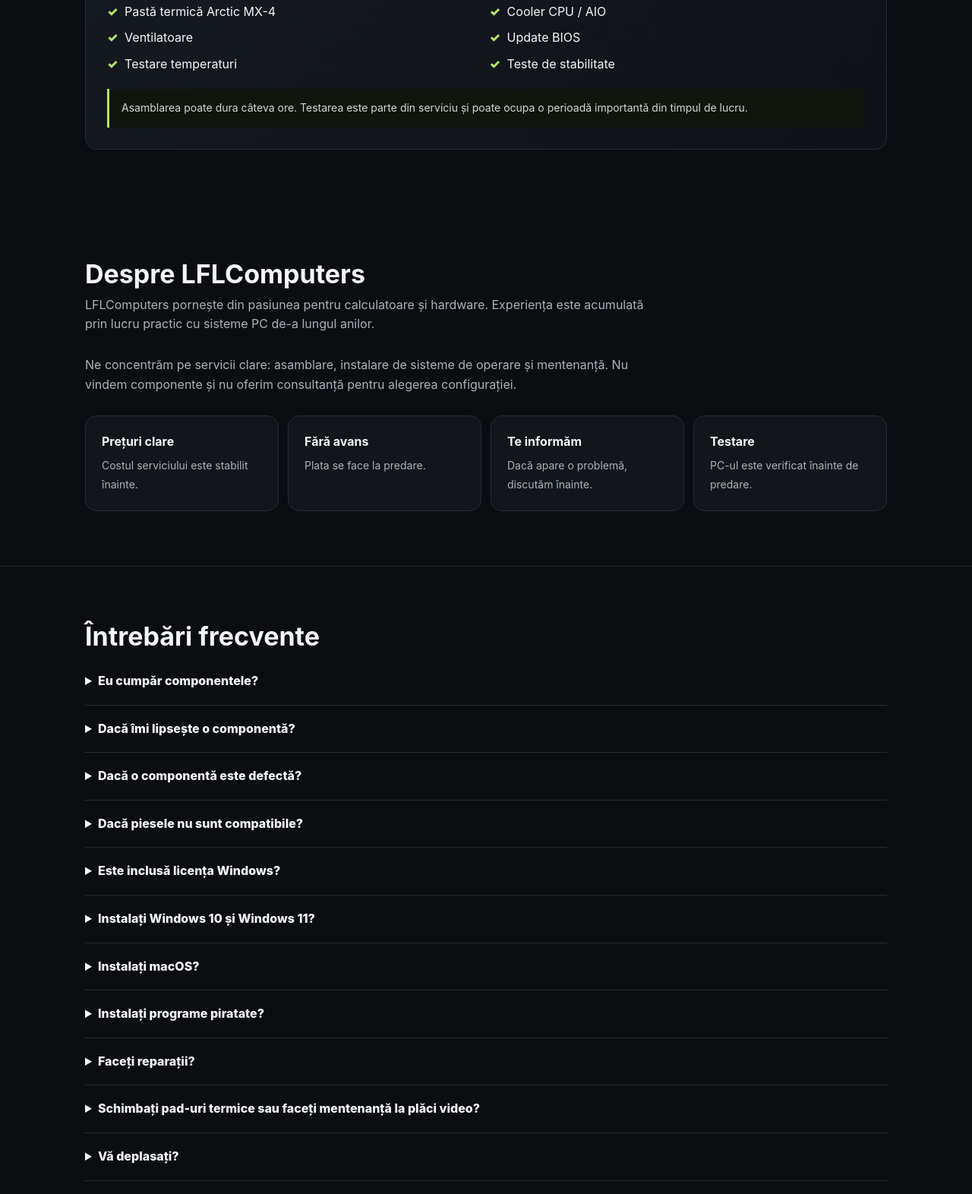
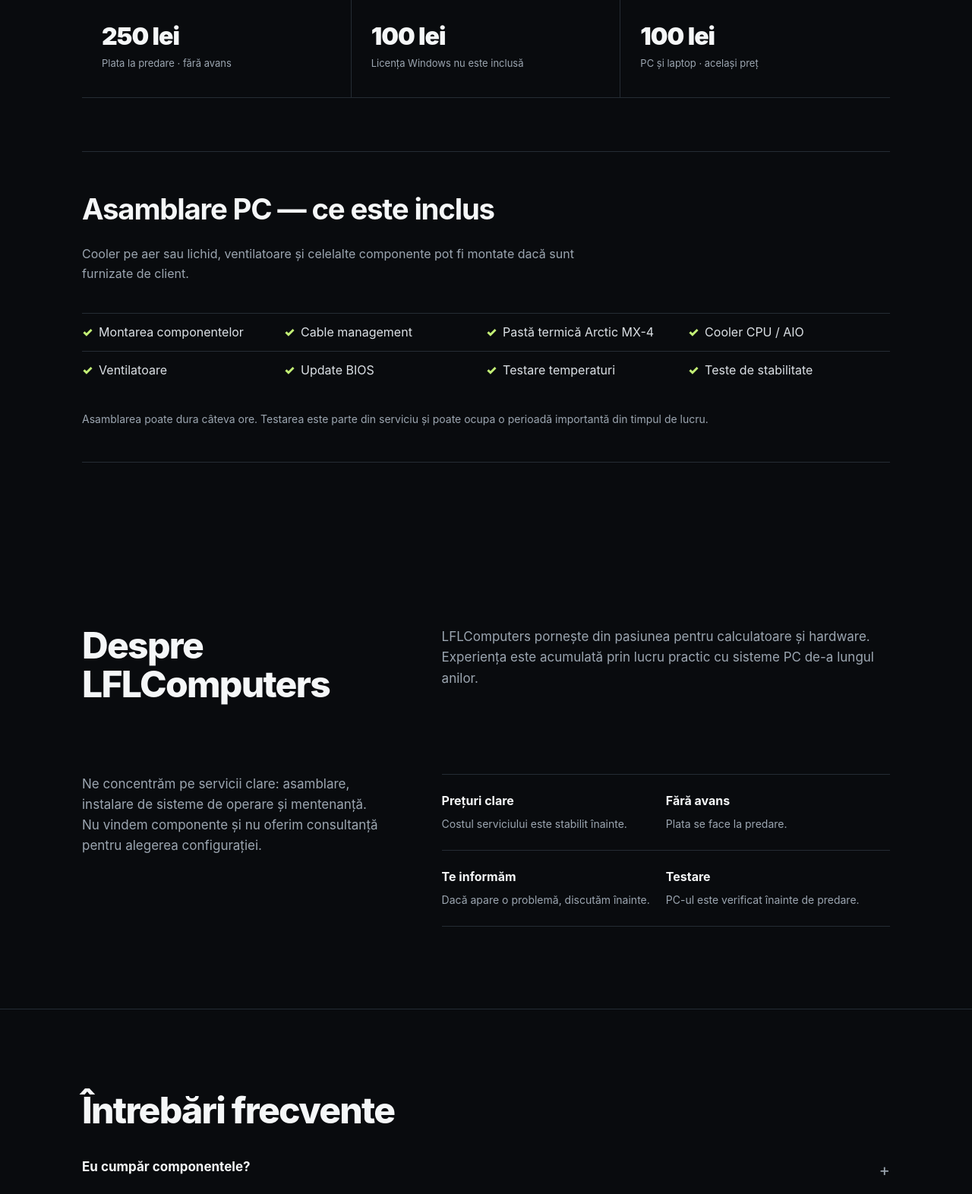
Before and after one commit to LFLComputers/LFLComputers, a plain HTML site: page index.html in a window 1280 px wide. Shown: the part 1228-2800 px from the top of the page at 76% size. Drawn offline with Linux system fonts and the light colour scheme.

Commit message:
Lflcomputers 2

```diff
--- a/index.html
+++ b/index.html
@@ -6,16 +6,18 @@
 <meta name="description" content="LFLComputers — asamblare PC, instalare Windows și mentenanță PC și laptop în Râmnicu Vâlcea și județul Vâlcea.">
 <title>LFLComputers — PC, Windows și mentenanță în Vâlcea</title>
 <style>
-:root{--bg:#0b0d10;--card:#12161b;--text:#f4f6f8;--muted:#aab2bc;--line:#272d35;--accent:#b6e36d;--max:1100px}
-*{box-sizing:border-box}html{scroll-behavior:smooth}body{margin:0;background:var(--bg);color:var(--text);font-family:Inter,system-ui,-apple-system,Segoe UI,Roboto,Arial,sans-serif;line-height:1.6}a{color:inherit;text-decoration:none}.wrap{max-width:var(--max);margin:auto;padding:0 22px}
-header{position:sticky;top:0;z-index:10;background:rgba(11,13,16,.92);backdrop-filter:blur(14px);border-bottom:1px solid var(--line)}.nav{height:70px;display:flex;align-items:center;justify-content:space-between}.brand{display:flex;align-items:center;gap:10px;font-weight:850;font-size:18px}.logo{width:36px;height:36px;border:1px solid #46505b;border-radius:10px;display:grid;place-items:center;color:var(--accent);font-size:13px;letter-spacing:-1px}.brand b{color:var(--accent)}nav{display:flex;gap:25px;color:#cbd1d8;font-size:14px}nav a:hover{color:white}
-.hero{padding:100px 0 78px;border-bottom:1px solid var(--line);background:radial-gradient(circle at 75% 10%,rgba(182,227,109,.09),transparent 32%)}.eyebrow{color:var(--accent);font-size:12px;text-transform:uppercase;letter-spacing:2px;font-weight:800}.hero h1{font-size:clamp(42px,7vw,72px);line-height:1.03;letter-spacing:-2.5px;max-width:820px;margin:18px 0}.hero p{font-size:18px;color:var(--muted);max-width:720px}.actions{display:flex;gap:12px;flex-wrap:wrap;margin-top:28px}.btn{padding:12px 18px;border-radius:10px;border:1px solid var(--line);font-weight:800;display:inline-flex;justify-content:center;align-items:center}.btn.primary{background:var(--accent);color:#0a1006;border-color:var(--accent)}
-section{padding:72px 0}.title{font-size:34px;line-height:1.15;margin:0 0 9px}.intro{color:var(--muted);max-width:760px;margin:0 0 28px}.services{display:grid;grid-template-columns:repeat(3,1fr);gap:16px}.card{background:var(--card);border:1px solid var(--line);border-radius:15px;padding:25px}.card h3{font-size:21px;margin:0 0 8px}.card p{color:var(--muted);margin:0 0 18px}.price{font-size:28px;font-weight:900}.sub{font-size:13px;color:var(--muted)}
-.feature{margin-top:18px;border:1px solid var(--line);border-radius:15px;padding:28px;background:linear-gradient(135deg,#151a20,#0f1318)}.feature h3{margin:0 0 6px;font-size:25px}.feature p{color:var(--muted)}.checks{display:grid;grid-template-columns:repeat(2,1fr);gap:9px;padding:0;list-style:none}.checks li:before{content:"✓";color:var(--accent);font-weight:900;margin-right:9px}.note{margin-top:20px;padding:14px 16px;border-left:3px solid var(--accent);background:#10150e;color:#d1d8cf;font-size:14px}
-.grid4{display:grid;grid-template-columns:repeat(4,1fr);gap:12px}.grid4 .card{padding:21px}.grid4 strong{display:block;margin-bottom:5px}.grid4 span{font-size:14px;color:var(--muted)}
-details{border-bottom:1px solid var(--line);padding:18px 0}summary{cursor:pointer;font-weight:800}details p{color:var(--muted);max-width:850px;margin:11px 0 0}.faq-top{border-top:1px solid var(--line)}
-.contact{display:grid;grid-template-columns:1fr 1fr;gap:16px}footer{border-top:1px solid var(--line);padding:28px 0 42px;color:var(--muted);font-size:13px}.links{display:flex;gap:18px;flex-wrap:wrap;margin-top:9px}.links a{text-decoration:underline;text-underline-offset:3px}.mobile-wa{display:none}
-@media(max-width:850px){nav{display:none}.services,.grid4,.contact{grid-template-columns:1fr}.checks{grid-template-columns:1fr}.hero{padding:72px 0 60px}.hero h1{letter-spacing:-1px}.mobile-wa{display:block;position:fixed;right:16px;bottom:16px;z-index:20;background:var(--accent);color:#081006;padding:13px 17px;border-radius:999px;font-weight:900;box-shadow:0 8px 28px #0008}}
+:root{--bg:#090b0e;--surface:#101419;--surface2:#141920;--text:#f5f7f8;--muted:#9ca6b1;--line:#252c34;--accent:#c3ef76;--max:1120px}
+*{box-sizing:border-box}html{scroll-behavior:smooth}body{margin:0;background:var(--bg);color:var(--text);font-family:Inter,ui-sans-serif,system-ui,-apple-system,BlinkMacSystemFont,"Segoe UI",Roboto,Arial,sans-serif;line-height:1.6;-webkit-font-smoothing:antialiased}a{color:inherit;text-decoration:none}.wrap{max-width:var(--max);margin:auto;padding:0 28px}
+header{position:sticky;top:0;z-index:20;background:rgba(9,11,14,.78);backdrop-filter:blur(18px);border-bottom:1px solid rgba(255,255,255,.07)}.nav{height:68px;display:flex;align-items:center;justify-content:space-between}.brand{display:flex;align-items:center;gap:11px;font-weight:850;font-size:17px;letter-spacing:-.3px}.logo{width:34px;height:34px;border:1px solid #3d4650;border-radius:11px;display:grid;place-items:center;color:var(--accent);font-size:11px;font-weight:900;letter-spacing:-1px}.brand b{color:var(--accent)}nav{display:flex;gap:28px;color:#b8c0c9;font-size:13px}nav a{transition:color .2s}nav a:hover{color:#fff}
+.hero{min-height:calc(100vh - 68px);display:flex;align-items:center;padding:90px 0 100px;border-bottom:1px solid var(--line);background:radial-gradient(ellipse 55% 45% at 78% 18%,rgba(195,239,118,.11),transparent 70%)}.eyebrow{color:var(--accent);font-size:11px;text-transform:uppercase;letter-spacing:2.5px;font-weight:850}.hero h1{font-size:clamp(46px,7.4vw,86px);line-height:.98;letter-spacing:-4px;max-width:920px;margin:20px 0 24px;font-weight:850}.hero p{font-size:19px;color:var(--muted);max-width:670px;margin:0}.actions{display:flex;gap:11px;flex-wrap:wrap;margin-top:31px}.btn{min-height:46px;padding:11px 19px;border-radius:999px;border:1px solid var(--line);font-weight:800;display:inline-flex;justify-content:center;align-items:center;transition:transform .18s,background .18s,border-color .18s}.btn:hover{transform:translateY(-1px);border-color:#4a535d}.btn.primary{background:var(--accent);color:#0a1006;border-color:var(--accent)}.btn.primary:hover{background:#d0f78b}.sub{font-size:13px;color:var(--muted)}
+section{padding:108px 0}.title{font-size:clamp(32px,4vw,48px);line-height:1.05;letter-spacing:-1.7px;margin:0 0 13px;font-weight:850}.intro{color:var(--muted);max-width:720px;margin:0 0 44px;font-size:17px}
+.services{display:grid;grid-template-columns:repeat(3,1fr);border-top:1px solid var(--line);border-bottom:1px solid var(--line)}.card{background:transparent;border:0;border-radius:0;padding:30px 26px 34px;border-right:1px solid var(--line)}.card:last-child{border-right:0}.card h3{font-size:22px;letter-spacing:-.5px;margin:0 0 10px}.card p{color:var(--muted);margin:0 0 25px;min-height:78px}.price{font-size:32px;letter-spacing:-1px;font-weight:900}.feature{margin-top:70px;padding:45px 0;border-top:1px solid var(--line);border-bottom:1px solid var(--line)}.feature h3{margin:0 0 9px;font-size:clamp(27px,3vw,39px);letter-spacing:-1.2px}.feature p{color:var(--muted);max-width:680px}.checks{display:grid;grid-template-columns:repeat(4,1fr);gap:0;padding:22px 0 0;list-style:none;margin:0}.checks li{padding:12px 16px 12px 0;color:#dce1e6;border-top:1px solid var(--line)}.checks li:before{content:"✓";color:var(--accent);font-weight:900;margin-right:8px}.note{margin-top:28px;color:var(--muted);font-size:14px}
+.about{display:grid;grid-template-columns:.8fr 1.2fr;gap:80px;align-items:start}.about .intro{margin:0}.grid4{display:grid;grid-template-columns:repeat(2,1fr);border-top:1px solid var(--line)}.grid4 .card{padding:22px 0;border-bottom:1px solid var(--line);border-right:0}.grid4 strong{display:block;margin-bottom:4px}.grid4 span{font-size:14px;color:var(--muted)}
+.faq-top{border-top:1px solid var(--line)}details{border-bottom:1px solid var(--line);padding:22px 0}summary{cursor:pointer;font-weight:750;font-size:17px;list-style:none;display:flex;justify-content:space-between;gap:20px}summary::-webkit-details-marker{display:none}summary:after{content:"+";color:var(--muted);font-size:22px;font-weight:400}details[open] summary:after{content:"−"}details p{color:var(--muted);max-width:820px;margin:13px 0 0}
+.contact{display:grid;grid-template-columns:1fr 1fr;gap:1px;background:var(--line);border:1px solid var(--line)}.contact .card{background:var(--surface);padding:36px}.contact .card:last-child{background:var(--surface2)}.contact p{color:var(--muted)}footer{border-top:1px solid var(--line);padding:31px 0 46px;color:var(--muted);font-size:13px}.links{display:flex;gap:18px;flex-wrap:wrap;margin-top:10px}.links a{text-decoration:underline;text-underline-offset:3px}.mobile-wa{display:none}
+.reveal{opacity:0;transform:translateY(18px);transition:opacity .7s ease,transform .7s ease}.reveal.show{opacity:1;transform:none}
+@media(max-width:850px){.wrap{padding:0 20px}nav{display:none}.hero{min-height:auto;padding:82px 0 76px}.hero h1{letter-spacing:-2.5px;font-size:clamp(43px,13vw,66px)}.hero p{font-size:17px}.services,.about,.contact{grid-template-columns:1fr}.services{display:block}.card,.services .card{border-right:0;border-bottom:1px solid var(--line);padding:27px 0}.services .card:last-child{border-bottom:0}.services .card p{min-height:0}.checks{grid-template-columns:repeat(2,1fr)}.feature{margin-top:55px;padding:36px 0}.about{gap:42px}.grid4{grid-template-columns:1fr}.contact{gap:1px}.contact .card{padding:28px}.mobile-wa{display:block;position:fixed;right:15px;bottom:15px;z-index:30;background:var(--accent);color:#081006;padding:12px 17px;border-radius:999px;font-weight:900;box-shadow:0 10px 30px rgba(0,0,0,.38)}section{padding:82px 0}}
+@media(prefers-reduced-motion:reduce){html{scroll-behavior:auto}.reveal{opacity:1;transform:none;transition:none}}
 </style>
 </head>
 <body>
@@ -31,7 +33,7 @@
 <div class="actions"><a class="btn primary" href="https://wa.me/40771024038">Scrie pe WhatsApp</a><a class="btn" href="tel:+40771024038">0771 024 038</a></div>
 <p class="sub" style="margin-top:15px">Luni–Joi, 10:00–17:00 · Fără weekend · De preferat cu programare</p>
 </div></section>
-<section id="servicii"><div class="wrap">
+<section id="servicii"><div class="wrap reveal">
 <h2 class="title">Servicii</h2><p class="intro">Alegi serviciul de care ai nevoie. Pentru asamblare, componentele sunt furnizate de client.</p>
 <div class="services">
 <div class="card"><h3>Asamblare PC</h3><p>Montaj, cable management, BIOS, verificarea temperaturilor și teste de stabilitate.</p><div class="price">250 lei</div><div class="sub">Plata la predare · fără avans</div></div>
@@ -42,13 +44,13 @@
 <ul class="checks"><li>Montarea componentelor</li><li>Cable management</li><li>Pastă termică Arctic MX-4</li><li>Cooler CPU / AIO</li><li>Ventilatoare</li><li>Update BIOS</li><li>Testare temperaturi</li><li>Teste de stabilitate</li></ul>
 <div class="note">Asamblarea poate dura câteva ore. Testarea este parte din serviciu și poate ocupa o perioadă importantă din timpul de lucru.</div></div>
 </div></section>
-<section id="despre"><div class="wrap">
+<section id="despre"><div class="wrap reveal about">
 <h2 class="title">Despre LFLComputers</h2>
 <p class="intro">LFLComputers pornește din pasiunea pentru calculatoare și hardware. Experiența este acumulată prin lucru practic cu sisteme PC de-a lungul anilor.</p>
 <p class="intro">Ne concentrăm pe servicii clare: asamblare, instalare de sisteme de operare și mentenanță. Nu vindem componente și nu oferim consultanță pentru alegerea configurației.</p>
 <div class="grid4"><div class="card"><strong>Prețuri clare</strong><span>Costul serviciului este stabilit înainte.</span></div><div class="card"><strong>Fără avans</strong><span>Plata se face la predare.</span></div><div class="card"><strong>Te informăm</strong><span>Dacă apare o problemă, discutăm înainte.</span></div><div class="card"><strong>Testare</strong><span>PC-ul este verificat înainte de predare.</span></div></div>
 </div></section>
-<section id="faq" class="faq-top"><div class="wrap">
+<section id="faq" class="faq-top"><div class="wrap reveal">
 <h2 class="title">Întrebări frecvente</h2>
 <details><summary>Eu cumpăr componentele?</summary><p>Da. Componentele pentru asamblare sunt furnizate de client. LFLComputers nu vinde componente.</p></details>
 <details><summary>Dacă îmi lipsește o componentă?</summary><p>Îți spunem ce lipsește. Dacă există o soluție disponibilă, o discutăm înainte de continuare.</p></details>
@@ -64,11 +66,14 @@
 <details><summary>Trebuie să fac programare?</summary><p>Recomandăm programarea în avans pentru a putea organiza timpul de lucru. Ne poți contacta direct pe WhatsApp.</p></details>
 <details><summary>Cum se face plata?</summary><p>Plata se face la predare, cash sau prin Revolut. Nu este necesar avans pentru serviciile prezentate.</p></details>
 </div></section>
-<section id="contact"><div class="wrap"><h2 class="title">Contact</h2><p class="intro">Pentru o programare sau pentru a discuta despre un serviciu, scrie direct pe WhatsApp.</p>
+<section id="contact"><div class="wrap reveal"><h2 class="title">Contact</h2><p class="intro">Pentru o programare sau pentru a discuta despre un serviciu, scrie direct pe WhatsApp.</p>
 <div class="contact"><div class="card"><h3>WhatsApp</h3><p>0771 024 038</p><a class="btn primary" href="https://wa.me/40771024038">Deschide WhatsApp</a></div>
 <div class="card"><h3>Program</h3><p>Luni–Joi: 10:00–17:00</p><p>Vineri–Duminică: închis</p><p class="sub">Râmnicu Vâlcea și județul Vâlcea · deplasările se stabilesc separat.</p></div></div>
 </div></section>
 </main>
 <footer><div class="wrap"><div><strong>LFLComputers</strong> · Learn for Life S.R.L. · CUI 36543796</div><div class="links"><a href="politica-confidentialitate.html">Politica de confidențialitate</a><a href="politica-cookies.html">Politica de cookie-uri</a><a href="termeni.html">Termeni și condiții</a></div><div style="margin-top:10px">© 2026 LFLComputers. Toate drepturile rezervate.</div></div></footer>
 <a class="mobile-wa" href="https://wa.me/40771024038">WhatsApp</a>
-</body></html>
+<script>
+const io=new IntersectionObserver(entries=>entries.forEach(e=>{if(e.isIntersecting){e.target.classList.add("show");io.unobserve(e.target)}}),{threshold:.08});
+document.querySelectorAll(".reveal").forEach(el=>io.observe(el));
+</script></body></html>
```
